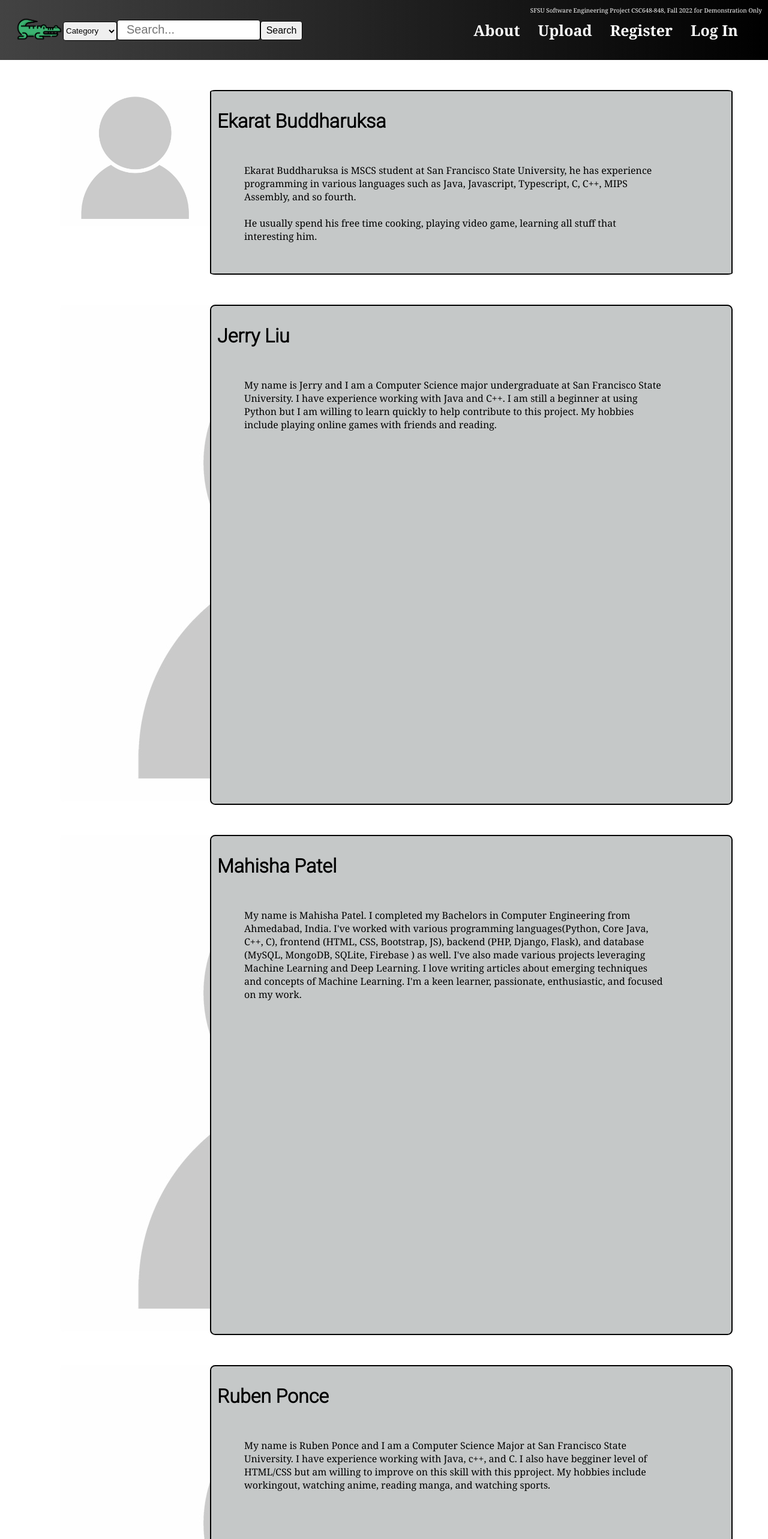
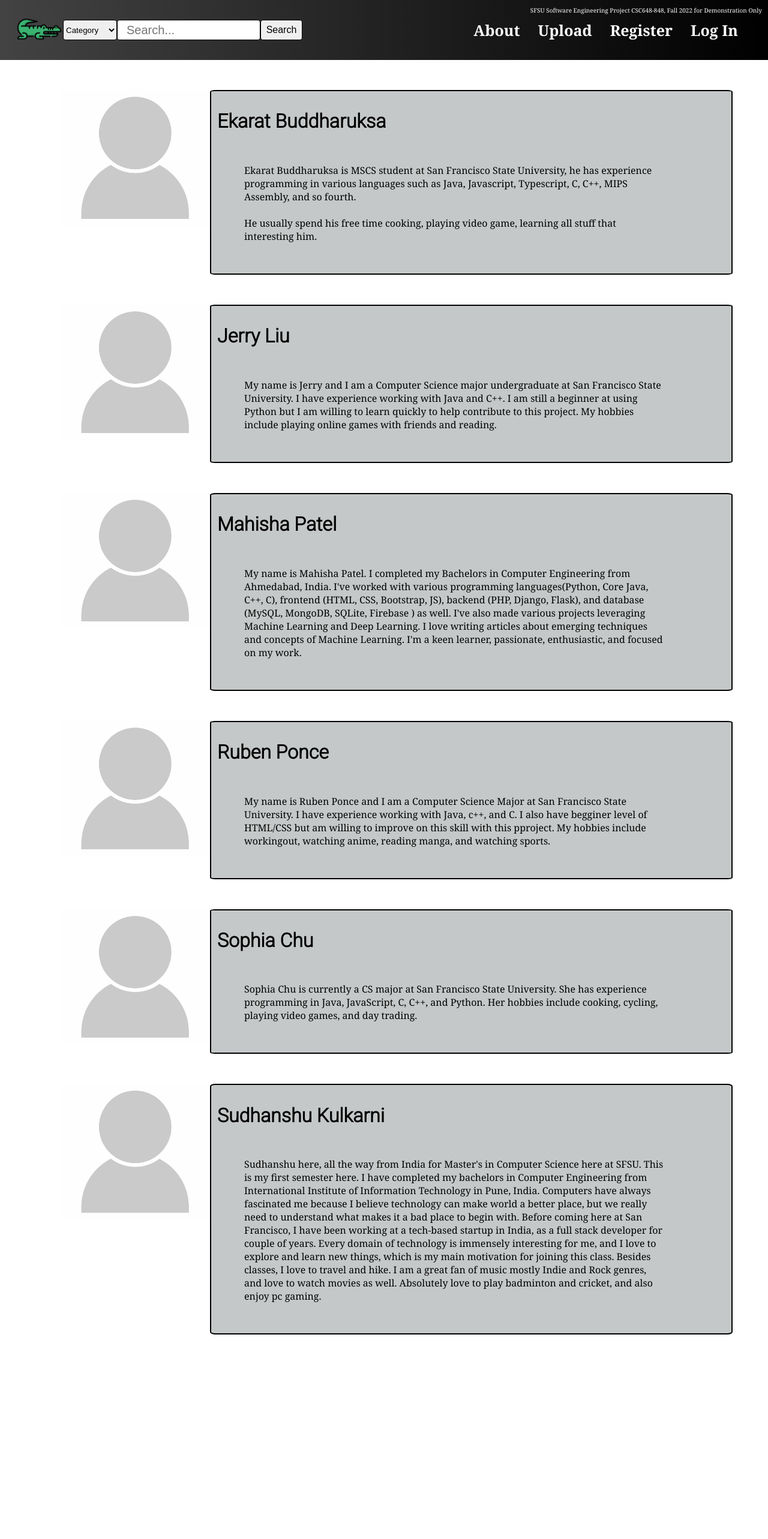
Before and after one commit to benztimm/csc648-03-fa22-team04, a React (Create React App) app in the folder application/frontend/: page /About in a window 1280 px wide. Shown: the top 2566 px of the page at 60% size. After the commit the page ends 2275 px from the top, so only its background shows below. Built offline with nearby package versions, Linux system fonts and the light colour scheme.

Commit message:
Fixed navbar alignment, fixed aboutUs images

```diff
--- a/application/frontend/src/components/Navbar/Navbar.css
+++ b/application/frontend/src/components/Navbar/Navbar.css
@@ -23,8 +23,10 @@
   height: auto;
 }
 
+
 .left_side .nav_search_bar{
   justify-content: right;
+  display: flex
 }
 
 .left_side input{
@@ -41,7 +43,7 @@
 }
 
 .left_side .nav_search_bar .cat-Select {
-  height: 32px;
+  height: 34px;
   width: 90px;
   border-radius: 4px;
   color: black;
@@ -50,7 +52,7 @@
 }
 
 .left_side button{
-  height: 32px;
+  height: 34px;
   width: 70px;
   font-size: 16px;
   border-radius: 4px;
--- a/application/frontend/src/components/pages/Jerry.js
+++ b/application/frontend/src/components/pages/Jerry.js
@@ -7,8 +7,8 @@ const Jerry = () => {
   return (
     <div>
       <div className="container">
-        <div className="aboutus-image">
-          <img src={myImage}></img>
+      <div className="image">
+          <img src={myImage} className="aboutus-image"></img>
         </div>
         <div className="about">
           <h1 className='aboutHeader'>Jerry Liu</h1>
--- a/application/frontend/src/components/pages/Mahisha.js
+++ b/application/frontend/src/components/pages/Mahisha.js
@@ -11,8 +11,8 @@ const Mahisha = () => {
   return (
     <div>
       <div className="container">
-        <div className="aboutus-image">
-          <img src={myImage}></img>
+      <div className="image">
+          <img src={myImage} className="aboutus-image"></img>
         </div>
         <div className="about">
           <h1 className='aboutHeader'>Mahisha Patel</h1>
--- a/application/frontend/src/components/pages/Ruben.js
+++ b/application/frontend/src/components/pages/Ruben.js
@@ -11,8 +11,8 @@ const Ruben = () => {
   return (
     <div>
       <div className="container">
-        <div className="aboutus-image">
-          <img src={myImage}></img>
+      <div className="image">
+          <img src={myImage} className="aboutus-image"></img>
         </div>
         <div className="about">
           <h1 className='aboutHeader'>Ruben Ponce</h1>
--- a/application/frontend/src/components/pages/Sophia.js
+++ b/application/frontend/src/components/pages/Sophia.js
@@ -7,8 +7,8 @@ const Sophia = () => {
   return (
     <div>
       <div className="container">
-        <div className="aboutus-image">
-          <img src={myImage}></img>
+      <div className="image">
+          <img src={myImage} className="aboutus-image"></img>
         </div>
         <div className="about">
           <h1 className='aboutHeader'>Sophia Chu</h1>
--- a/application/frontend/src/components/pages/Sudhanshu.js
+++ b/application/frontend/src/components/pages/Sudhanshu.js
@@ -11,8 +11,8 @@ const Sudhanshu = () => {
   return (
     <div>
       <div className="container">
-        <div className="aboutus-image">
-          <img src={myImage}></img>
+      <div className="image">
+          <img src={myImage} className="aboutus-image"></img>
         </div>
         <div className="about">
           <h1 className='aboutHeader'>Sudhanshu Kulkarni</h1>
```
